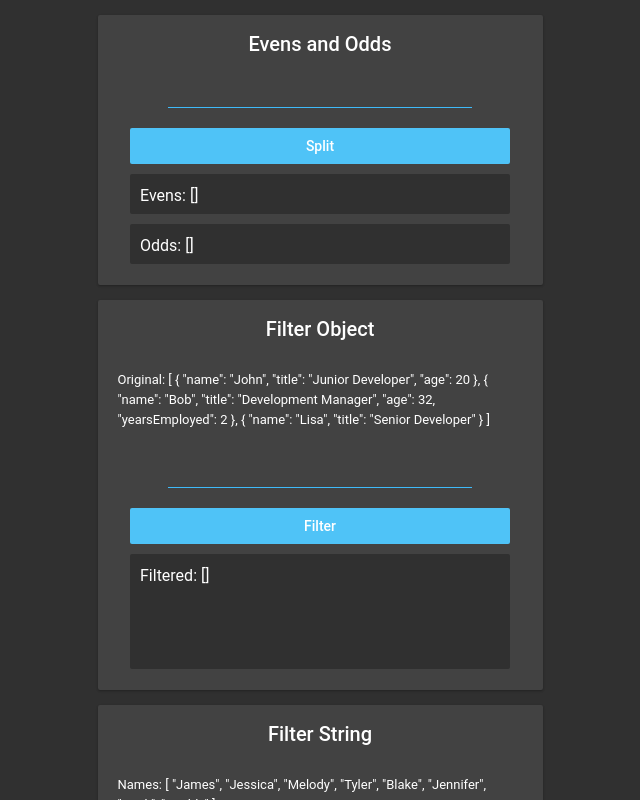
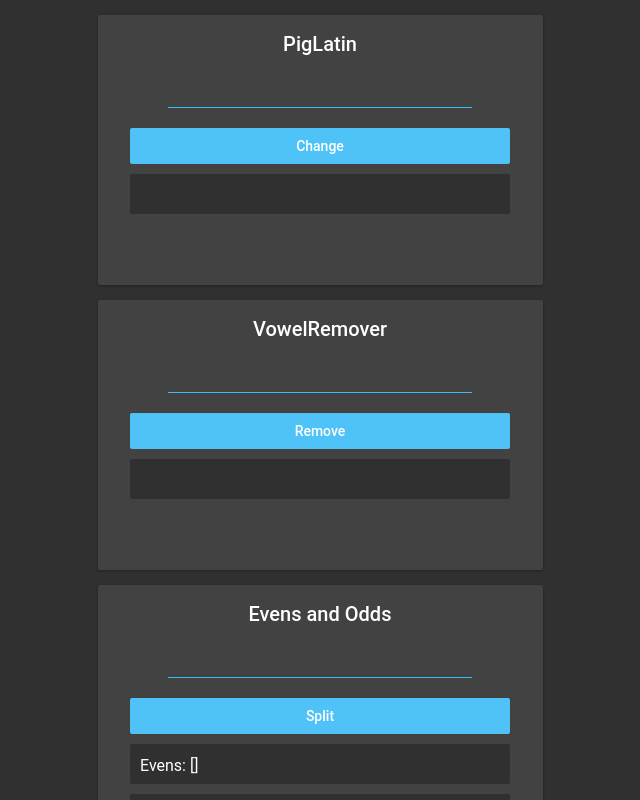
Before and after one commit to boomcamp/react-1, a React (Create React App) app: page / in a window 1280 px wide. Shown: the top 800 px of the page, without its empty margins (320-960 px from the left). Built offline with nearby package versions, Linux system fonts and the light colour scheme.

Commit message:
added 2 toy problem

```diff
--- a/src/components/TopicBrowser/TopicBrowser.js
+++ b/src/components/TopicBrowser/TopicBrowser.js
@@ -6,10 +6,14 @@ import FilterObject from '../Topics/FilterObject'
 import FilterString from '../Topics/FilterString'
 import Palindrome from '../Topics/Palindrome'
 import Sum from '../Topics/Sum'
+import VowelRemover from '../Topics/VowelRemover'
+import PigLatin from '../Topics/PigLatin'
 
 export default function TopicBrowser() {
   return (
     <React.Fragment>
+      <PigLatin />
+      <VowelRemover />
       <EvenAndOdd />
       <FilterObject />
       <FilterString />
--- /dev/null
+++ b/src/components/Topics/PigLatin.js
@@ -0,0 +1,26 @@
+import React, { useState } from "react";
+export default function Sum() {
+    const [userInput, setUserInput] = useState("");
+    const [string, setstring] = useState("");
+function pigit(input){
+  input.split(' ').map(word => {
+    let [first, ...rest] = word.split('')
+    if(/[aeiou]+/gi.test(first)){
+      word = word + 'way'
+    }
+    else
+    {
+      word = rest.join('') + first + 'ay'
+    }
+   setstring(word)
+  }).join(' ')
+}
+    return (
+        <div className="puzzleBox PigLPB">
+        <h4> PigLatin </h4>
+        <input className="inputLine" onChange={(e) => setUserInput(e.target.value)}></input>
+        <button className="confirmationButton" onClick={() => pigit(userInput)}> Change </button>
+        <span className="resultsBox">{string}</span>
+      </div>
+    )
+  }
--- a/src/components/Topics/Sum.js
+++ b/src/components/Topics/Sum.js
@@ -5,7 +5,7 @@ export default function Sum() {
   const [userInput, setUserInput] = useState("");
   function Add(input) {
     let add = 0;
-    const val = input.split("+");
+    const val = input.split(",");
     val.forEach(n => (add += parseInt(n)));
     setsum(add);
   }
--- /dev/null
+++ b/src/components/Topics/VowelRemover.js
@@ -0,0 +1,16 @@
+import React, { useState } from "react";
+export default function VowelRemover() {
+    const [userInput, setUserInput] = useState("");
+    const [string, setstring] = useState("");
+function remove(input){
+ setstring(input.replace(/[aeiuo]/ig, ''))
+}
+    return (
+        <div className="puzzleBox vrPB">
+        <h4> VowelRemover </h4>
+        <input className="inputLine" onChange={(e) => setUserInput(e.target.value)}></input>
+        <button className="confirmationButton" onClick={() => remove(userInput)}> Remove </button>
+        <span className="resultsBox">{string}</span>
+      </div>
+    )
+  }
--- a/src/index.css
+++ b/src/index.css
@@ -30,7 +30,7 @@ body {
   margin-right: 0px;
 }
 
-.evenAndOddPB {
+.evenAndOddPB, .sumPB, .vrPB, .PigLPB {
   height: 270px;
 }
 
@@ -44,10 +44,6 @@ body {
 
 .palindromePB {
   height: 225px;
-}
-
-.sumPB {
-  height: 270px;
 }
 
 .resultsBox {
```
